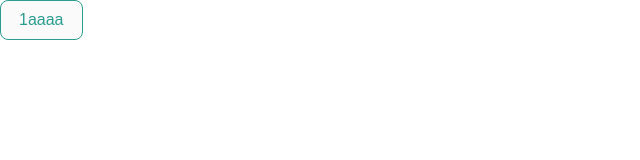
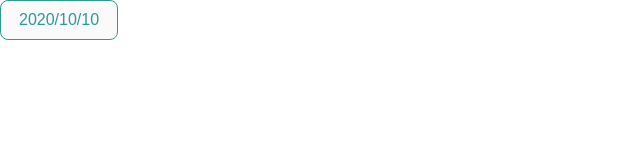
Before and after one commit to CaNeoN28/controle-farmaceutico-frontend, a Next.js app: page /teste in a window 1280 px wide. Shown: the top 160 px of the page, without its empty margins (0-640 px from the left). Built offline with nearby package versions, Linux system fonts and the light colour scheme.

Commit message:
Testando se é uma data válida

```diff
--- a/src/app/teste/page.tsx
+++ b/src/app/teste/page.tsx
@@ -3,5 +3,8 @@
 import DiaPlantao from "@/components/DiaPlantao";
 
 export default function Teste() {
-	return <DiaPlantao data="1aaaa"/>;
+	return <div>
+		<DiaPlantao data="aaaa"/>
+		<DiaPlantao data="2020/10/10"/>
+	</div>;
 }
--- a/src/components/DiaPlantao/index.tsx
+++ b/src/components/DiaPlantao/index.tsx
@@ -12,6 +12,12 @@ export default function DiaPlantao({ data, onClick }: Props) {
 		[styles.diaplantao]: true,
 	});
 
+	const date = new Date(data);
+
+	if (isNaN(Number(date))) {
+		return <></>;
+	}
+
 	return (
 		<button className={classes} onClick={onClick}>
 			{data}
```
